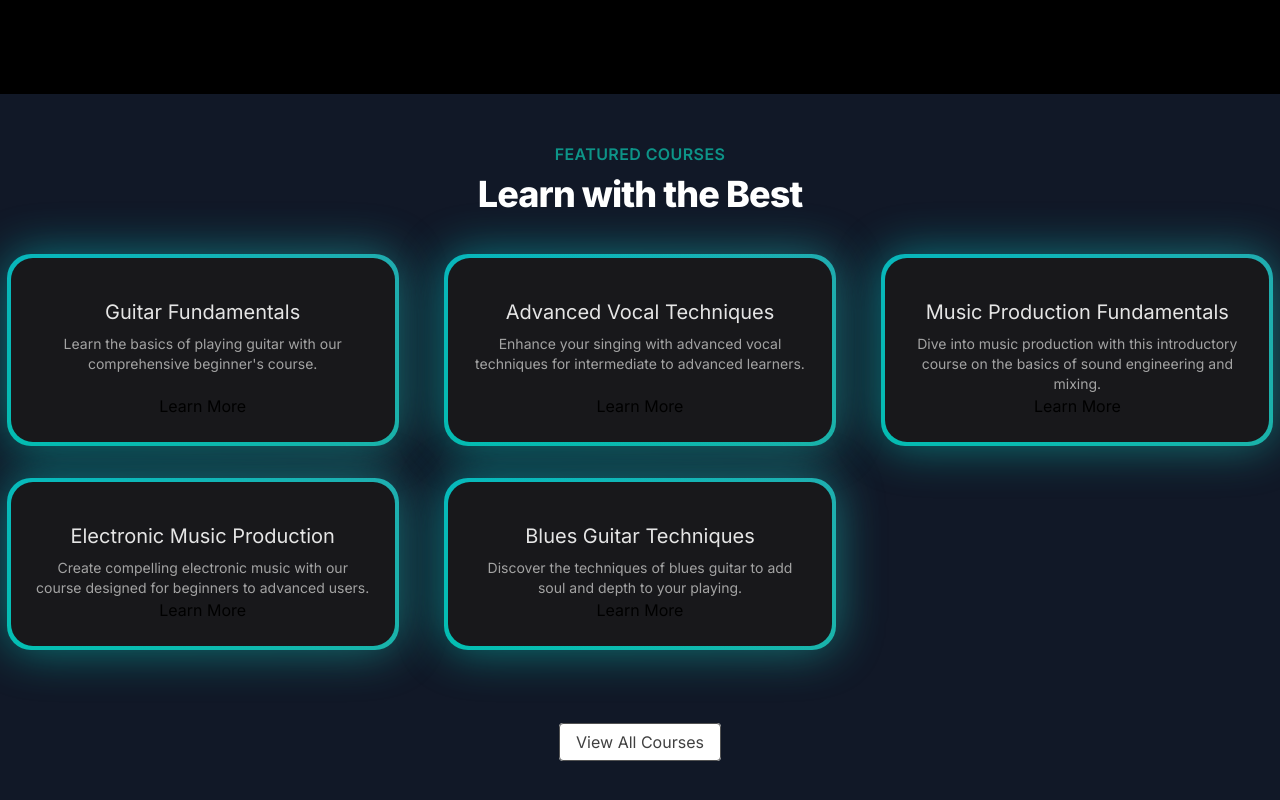
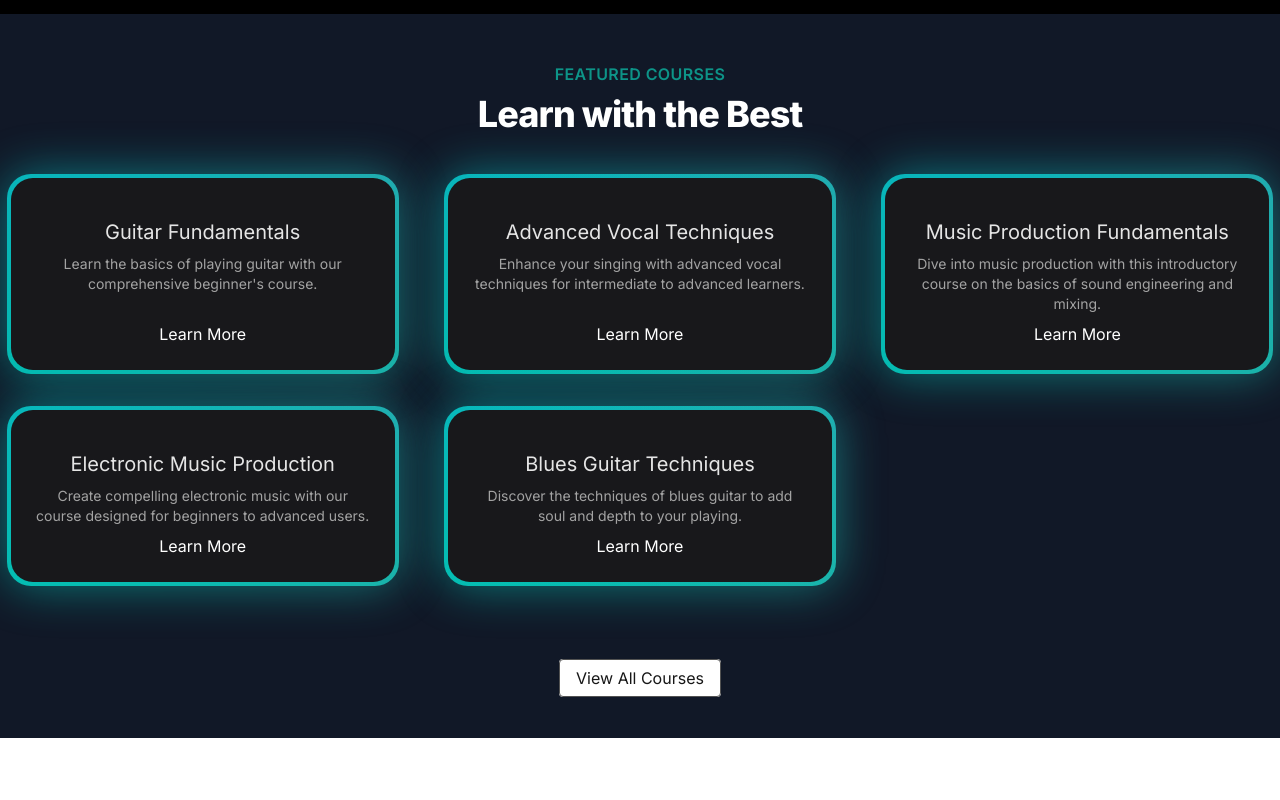
Before and after one commit to DeevSavla/NextJs-MusicAcademy, a Next.js app: page / in a window 1280 px wide. Shown: the part 546-1346 px from the top of the page. After the commit the page ends 1284 px from the top, so only its background shows below. Built offline with nearby package versions, Linux system fonts and the light colour scheme.

Commit message:
css changes

```diff
--- a/src/components/FeaturedCourses.tsx
+++ b/src/components/FeaturedCourses.tsx
@@ -39,7 +39,7 @@ function FeaturedCourses() {
                                     <p className='text-sm text-neutral-600 dark:text-neutral-400 flex-grow'>
                                         {course.description}
                                     </p>
-                                    <Link href={`/courses/${course.slug}`}>
+                                    <Link href={`/courses/${course.slug}`} className='mt-2 text-white'>
                                         Learn More
                                     </Link>
                                 </div>
@@ -49,7 +49,7 @@ function FeaturedCourses() {
                 </div>
             </div>
             <div className='mt-20 text-center'>
-                <Link href={'/courses'} className='px-4 py-2 rounded border border-neutral-600 text-neutral-700 bg-white
+                <Link href={'/courses'} className='px-4 py-2 rounded border border-neutral-600 text-neutral-900 bg-white
                 hover:bg-gray-100 transition duration-200'>
                     View All Courses
                 </Link>
--- a/src/components/HeroSection.tsx
+++ b/src/components/HeroSection.tsx
@@ -7,7 +7,7 @@ import { Button } from './ui/moving-border'
 function HeroSection() {
     return (
         <div
-            className='h-auto md:h-[40rem] w-full rounded-md flex flex-col items-center justify-center relative overflow-hidden mx-auto py-10 md:py-0'>
+            className='h-auto md:h-[35rem] w-full rounded-md flex flex-col items-center justify-center relative overflow-hidden mx-auto py-10 md:py-0'>
             <Spotlight
                 className="-top-40 left-0 md:left-60 md:-top-20"
                 fill="white"
```
